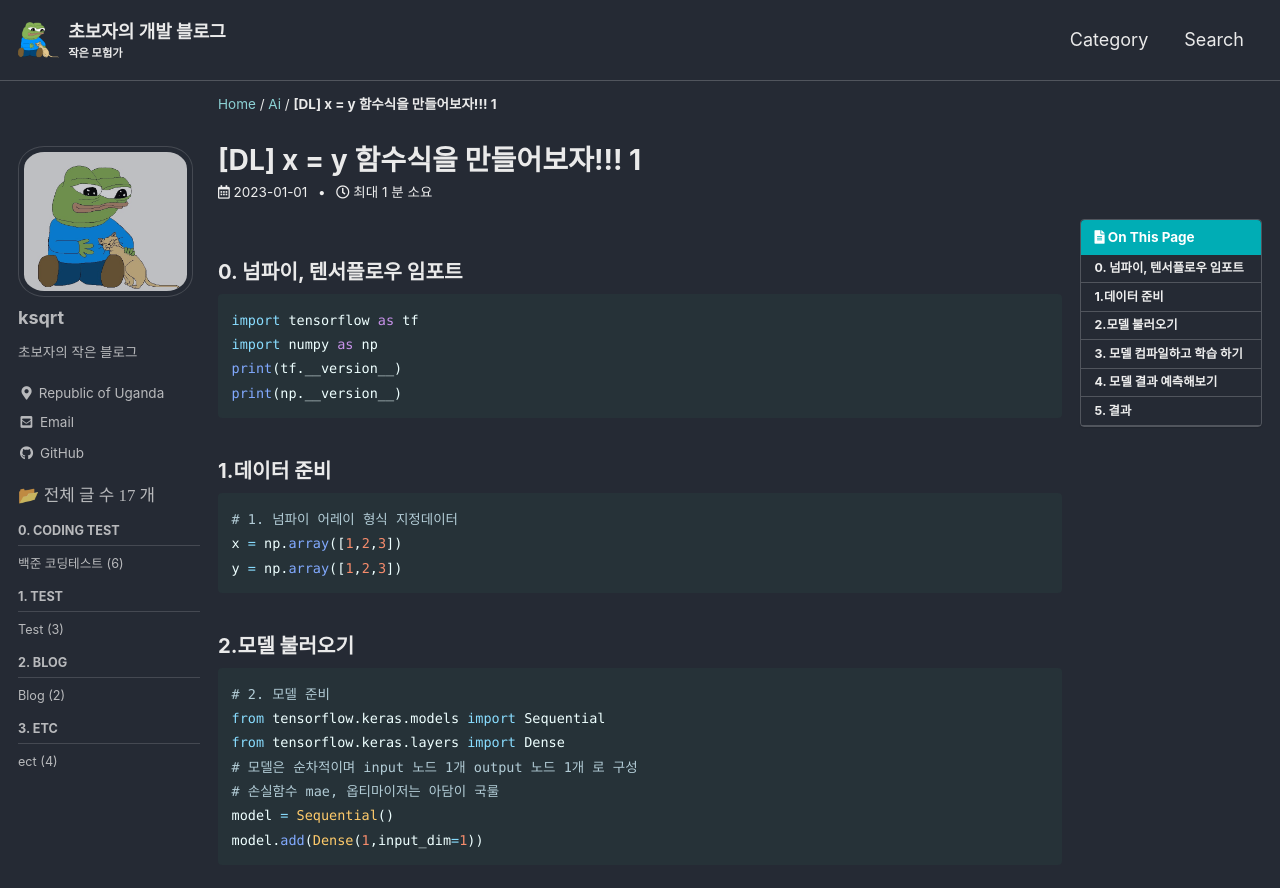
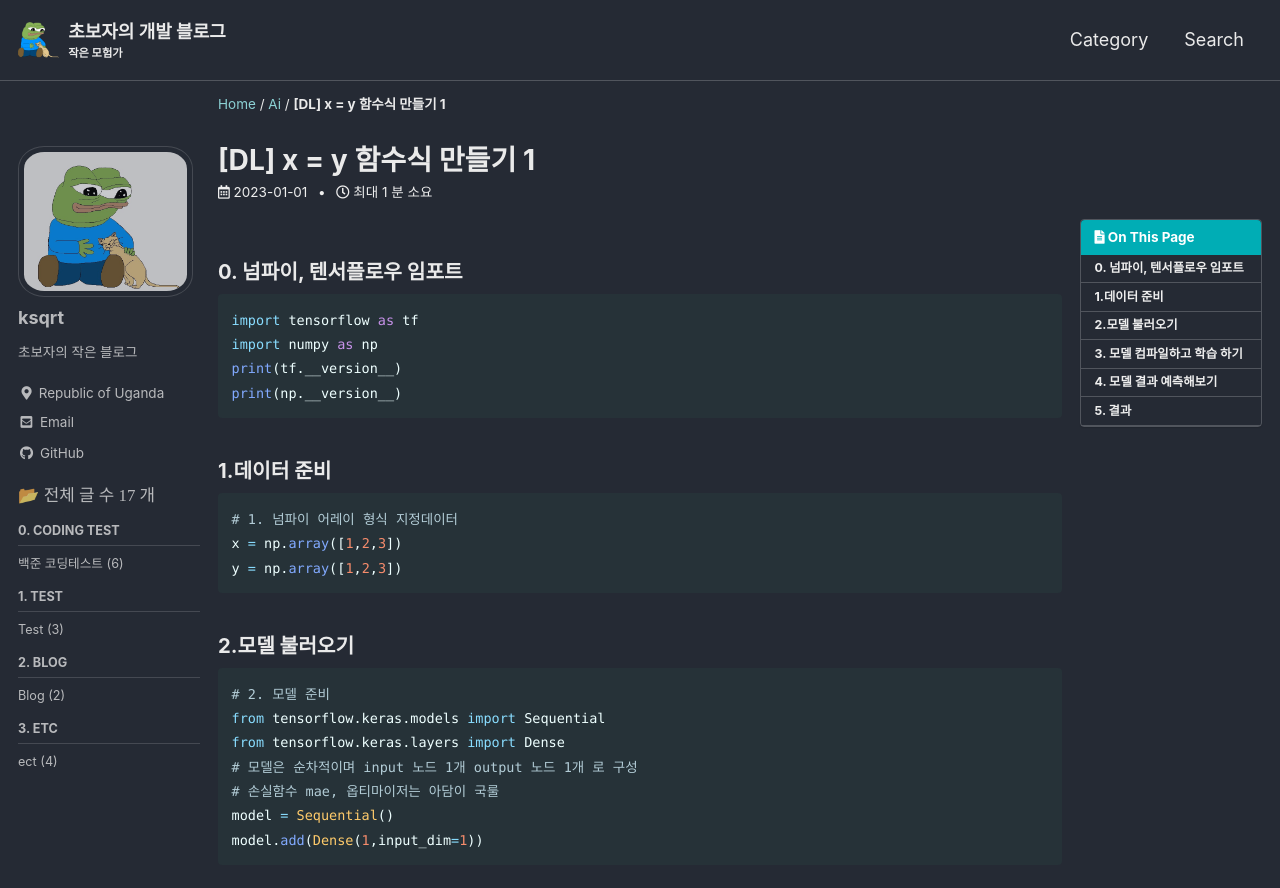
Before and after one commit to ksqrt/ksqrt.github.io, a Jekyll site: the page built from _posts/ai/2023-01-01-ai-딥러닝으로 x = y 함수식을 만들어보자!! .md, in a window 1280 px wide and 900 px high. Shown: the top 888 px of the window. Built offline with Jekyll 4.4.1, drawn with Linux system fonts in a browser that asks for light colours; cached includes are drawn as plain includes; comment, search, counter and statistics services are not loaded; some of the changed text lies outside the part shown.

Commit message:
fix 최종 제목

```diff
--- a/_posts/ai/2023-01-01-ai-딥러닝으로 x = y 함수식을 만들어보자!! .md
+++ b/_posts/ai/2023-01-01-ai-딥러닝으로 x = y 함수식을 만들어보자!! .md
@@ -1,6 +1,6 @@
 ---
 layout: single
-title: "[DL] x = y 함수식을 만들어보자!!! 1"
+title: "[DL] x = y 함수식 만들기 1"
 categories:
   - ai
 
```
Also changed, not shown: _posts/ai/2023-01-02-ai-딥러닝 잘못된 데이터로 x=y 함수 만들기 !! copy.md (+1 -1 lines).
